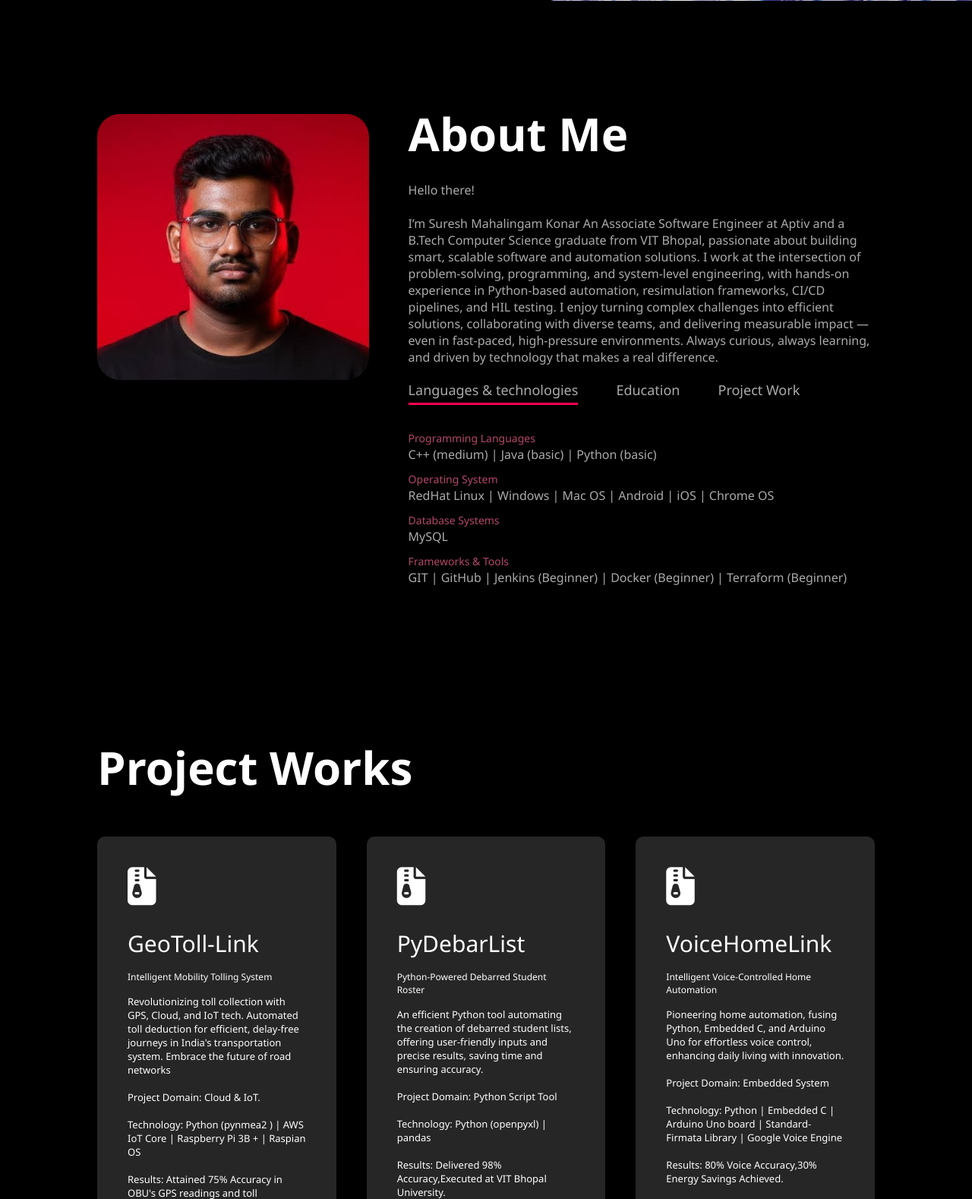
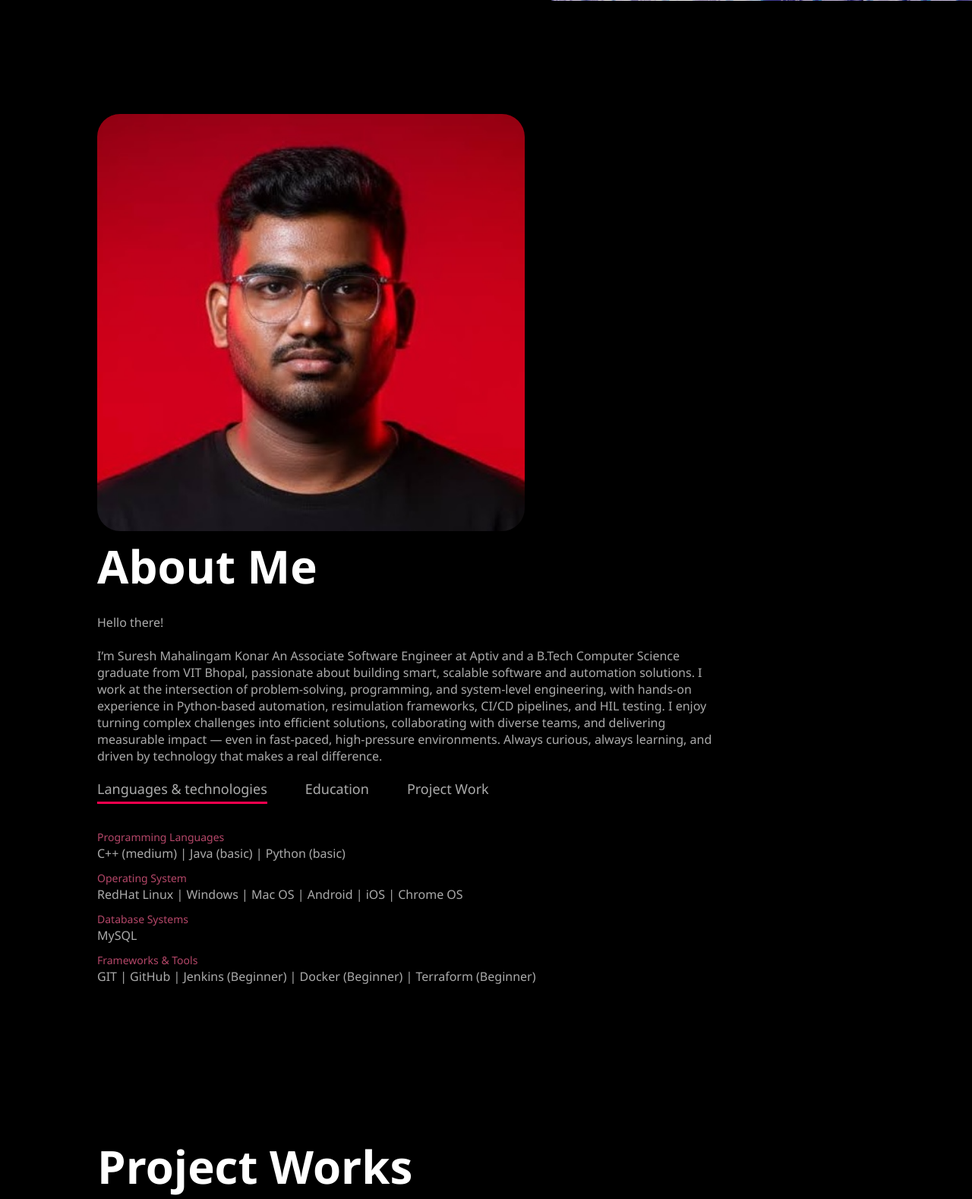
Before and after one commit to sureshkonar/Skill-folio, a PHP site: page / in a window 1280 px wide. Shown: the part 799-2377 px from the top of the page at 76% size. Run offline with PHP 8.4, Linux system fonts and the light colour scheme; some libraries are stand-ins or nearby versions.

Commit message:
Update style.css

```diff
--- a/style.css
+++ b/style.css
@@ -96,7 +96,7 @@ nav ul li a:hover::after{
 }
 
 .about-col-1{
-    flex-basis:35%;
+    flex-basis:55%;
 }
 
 .about-col-1 img{
@@ -105,7 +105,7 @@ nav ul li a:hover::after{
 }
 
 .about-col-2{
-    flex-basis: 60%;
+    flex-basis: 80%;
 }
 
 .sub-title{
```
